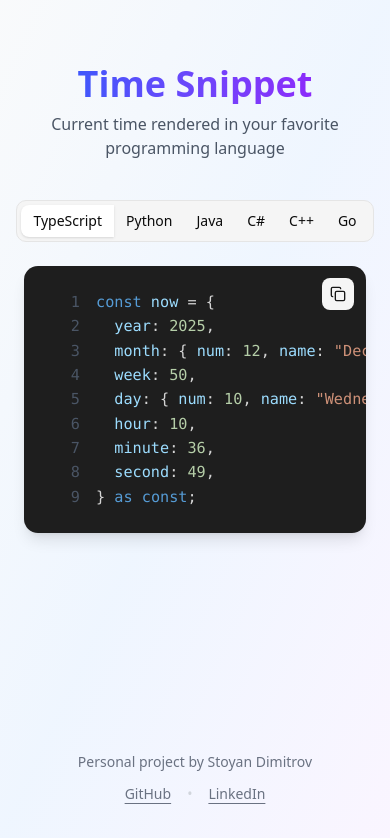
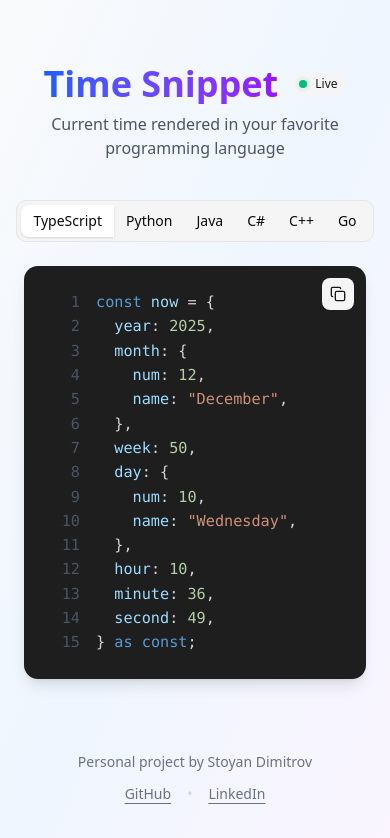
Before and after one commit to StoyanDimitrov0016/time-snippet, a React (Vite) app: page / in a window 390 px wide. Shown: the top 838 px of the page. Built offline with nearby package versions, Linux system fonts and the light colour scheme.

Commit message:
feat: live badge indicator and set the inner objects on new lines for better phone styling

```diff
--- a/src/app.tsx
+++ b/src/app.tsx
@@ -4,6 +4,7 @@ import LanguageSelector from "./components/custom/language-selector";
 import CodeBlock from "./components/custom/code-block";
 import { renderNow } from "./lib/render-utils";
 import { useLanguage } from "./hooks/useLanguage";
+import { Badge } from "@/components/ui/badge";
 
 export default function App() {
   const date = useSecondTimer();
@@ -16,9 +17,20 @@ export default function App() {
     <div className="min-h-screen bg-linear-to-br from-gray-50 via-blue-50 to-purple-50">
       <div className="mx-auto flex min-h-screen max-w-4xl flex-col px-6 py-10">
         <header className="text-center space-y-2 pt-6">
-          <h1 className="text-4xl font-bold bg-linear-to-r from-blue-600 to-purple-600 bg-clip-text text-transparent">
-            Time Snippet
-          </h1>
+          <div className="flex items-center justify-center gap-3">
+            <h1 className="text-4xl font-bold bg-linear-to-r from-blue-600 to-purple-600 bg-clip-text text-transparent">
+              Time Snippet
+            </h1>
+
+            <Badge variant="secondary" className="gap-2">
+              <span className="relative flex h-2 w-2">
+                <span className="absolute inline-flex h-full w-full animate-ping rounded-full bg-emerald-500 opacity-75" />
+                <span className="relative inline-flex h-2 w-2 rounded-full bg-emerald-500" />
+              </span>
+              Live
+            </Badge>
+          </div>
+
           <p className="text-gray-600">
             Current time rendered in your favorite programming language
           </p>
--- /dev/null
+++ b/src/components/ui/badge.tsx
@@ -0,0 +1,46 @@
+import * as React from "react"
+import { Slot } from "@radix-ui/react-slot"
+import { cva, type VariantProps } from "class-variance-authority"
+
+import { cn } from "@/lib/utils"
+
+const badgeVariants = cva(
+  "inline-flex items-center justify-center rounded-full border px-2 py-0.5 text-xs font-medium w-fit whitespace-nowrap shrink-0 [&>svg]:size-3 gap-1 [&>svg]:pointer-events-none focus-visible:border-ring focus-visible:ring-ring/50 focus-visible:ring-[3px] aria-invalid:ring-destructive/20 dark:aria-invalid:ring-destructive/40 aria-invalid:border-destructive transition-[color,box-shadow] overflow-hidden",
+  {
+    variants: {
+      variant: {
+        default:
+          "border-transparent bg-primary text-primary-foreground [a&]:hover:bg-primary/90",
+        secondary:
+          "border-transparent bg-secondary text-secondary-foreground [a&]:hover:bg-secondary/90",
+        destructive:
+          "border-transparent bg-destructive text-white [a&]:hover:bg-destructive/90 focus-visible:ring-destructive/20 dark:focus-visible:ring-destructive/40 dark:bg-destructive/60",
+        outline:
+          "text-foreground [a&]:hover:bg-accent [a&]:hover:text-accent-foreground",
+      },
+    },
+    defaultVariants: {
+      variant: "default",
+    },
+  }
+)
+
+function Badge({
+  className,
+  variant,
+  asChild = false,
+  ...props
+}: React.ComponentProps<"span"> &
+  VariantProps<typeof badgeVariants> & { asChild?: boolean }) {
+  const Comp = asChild ? Slot : "span"
+
+  return (
+    <Comp
+      data-slot="badge"
+      className={cn(badgeVariants({ variant }), className)}
+      {...props}
+    />
+  )
+}
+
+export { Badge, badgeVariants }
--- a/src/lib/render-utils.ts
+++ b/src/lib/render-utils.ts
@@ -28,9 +28,15 @@ function dq(s: string): string {
 function renderTypeScript(now: Now): string {
   return `const now = {
   year: ${n(now.year)},
-  month: { num: ${n(now.month.num)}, name: ${dq(now.month.name)} },
+  month: {
+    num: ${n(now.month.num)},
+    name: ${dq(now.month.name)},
+  },
   week: ${n(now.week)},
-  day: { num: ${n(now.day.num)}, name: ${dq(now.day.name)} },
+  day: {
+    num: ${n(now.day.num)},
+    name: ${dq(now.day.name)},
+  },
   hour: ${n(now.hour)},
   minute: ${n(now.minute)},
   second: ${n(now.second)},
@@ -40,9 +46,15 @@ function renderTypeScript(now: Now): string {
 function renderPython(now: Now): string {
   return `now = {
   "year": ${n(now.year)},
-  "month": {"num": ${n(now.month.num)}, "name": ${dq(now.month.name)}},
+  "month": {
+    "num": ${n(now.month.num)},
+    "name": ${dq(now.month.name)},
+  },
   "week": ${n(now.week)},
-  "day": {"num": ${n(now.day.num)}, "name": ${dq(now.day.name)}},
+  "day": {
+    "num": ${n(now.day.num)},
+    "name": ${dq(now.day.name)},
+  },
   "hour": ${n(now.hour)},
   "minute": ${n(now.minute)},
   "second": ${n(now.second)},
@@ -54,9 +66,15 @@ function renderJava(now: Now): string {
 
 var now = Map.of(
   "year", ${n(now.year)},
-  "month", Map.of("num", ${n(now.month.num)}, "name", ${dq(now.month.name)}),
+  "month", Map.of(
+    "num", ${n(now.month.num)},
+    "name", ${dq(now.month.name)}
+  ),
   "week", ${n(now.week)},
-  "day", Map.of("num", ${n(now.day.num)}, "name", ${dq(now.day.name)}),
+  "day", Map.of(
+    "num", ${n(now.day.num)},
+    "name", ${dq(now.day.name)}
+  ),
   "hour", ${n(now.hour)},
   "minute", ${n(now.minute)},
   "second", ${n(now.second)}
@@ -67,9 +85,17 @@ function renderCSharp(now: Now): string {
   return `var now = new
 {
     year = ${n(now.year)},
-    month = new { num = ${n(now.month.num)}, name = ${dq(now.month.name)} },
+    month = new
+    {
+        num = ${n(now.month.num)},
+        name = ${dq(now.month.name)},
+    },
     week = ${n(now.week)},
-    day = new { num = ${n(now.day.num)}, name = ${dq(now.day.name)} },
+    day = new
+    {
+        num = ${n(now.day.num)},
+        name = ${dq(now.day.name)},
+    },
     hour = ${n(now.hour)},
     minute = ${n(now.minute)},
     second = ${n(now.second)},
@@ -82,9 +108,15 @@ using nlohmann::json;
 
 json now = {
   {"year", ${n(now.year)}},
-  {"month", {{"num", ${n(now.month.num)}}, {"name", ${dq(now.month.name)}}}},
+  {"month", {
+    {"num", ${n(now.month.num)}},
+    {"name", ${dq(now.month.name)}}
+  }},
   {"week", ${n(now.week)}},
-  {"day", {{"num", ${n(now.day.num)}}, {"name", ${dq(now.day.name)}}}},
+  {"day", {
+    {"num", ${n(now.day.num)}},
+    {"name", ${dq(now.day.name)}}
+  }},
   {"hour", ${n(now.hour)}},
   {"minute", ${n(now.minute)}},
   {"second", ${n(now.second)}}
@@ -94,9 +126,15 @@ json now = {
 function renderGo(now: Now): string {
   return `now := map[string]any{
   "year": ${n(now.year)},
-  "month": map[string]any{"num": ${n(now.month.num)}, "name": ${dq(now.month.name)}},
+  "month": map[string]any{
+    "num": ${n(now.month.num)},
+    "name": ${dq(now.month.name)},
+  },
   "week": ${n(now.week)},
-  "day": map[string]any{"num": ${n(now.day.num)}, "name": ${dq(now.day.name)}},
+  "day": map[string]any{
+    "num": ${n(now.day.num)},
+    "name": ${dq(now.day.name)},
+  },
   "hour": ${n(now.hour)},
   "minute": ${n(now.minute)},
   "second": ${n(now.second)},
```
